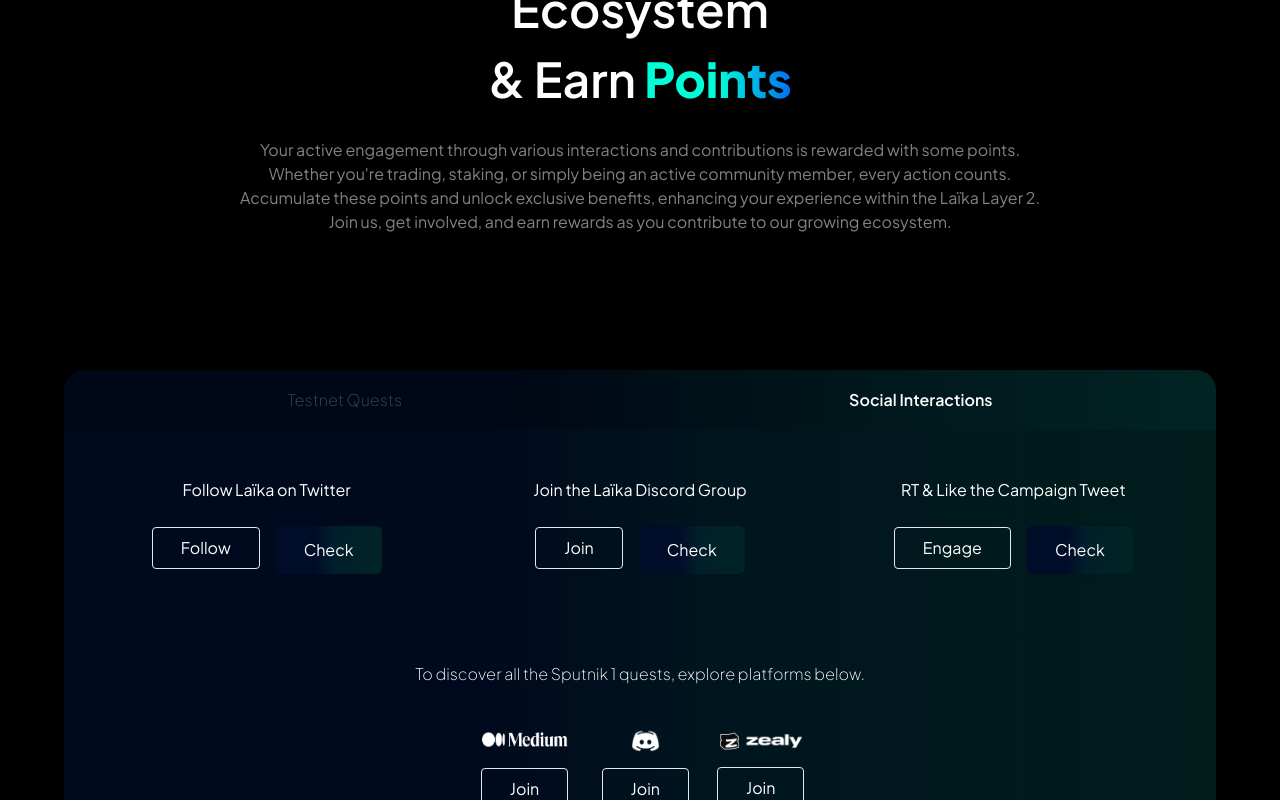
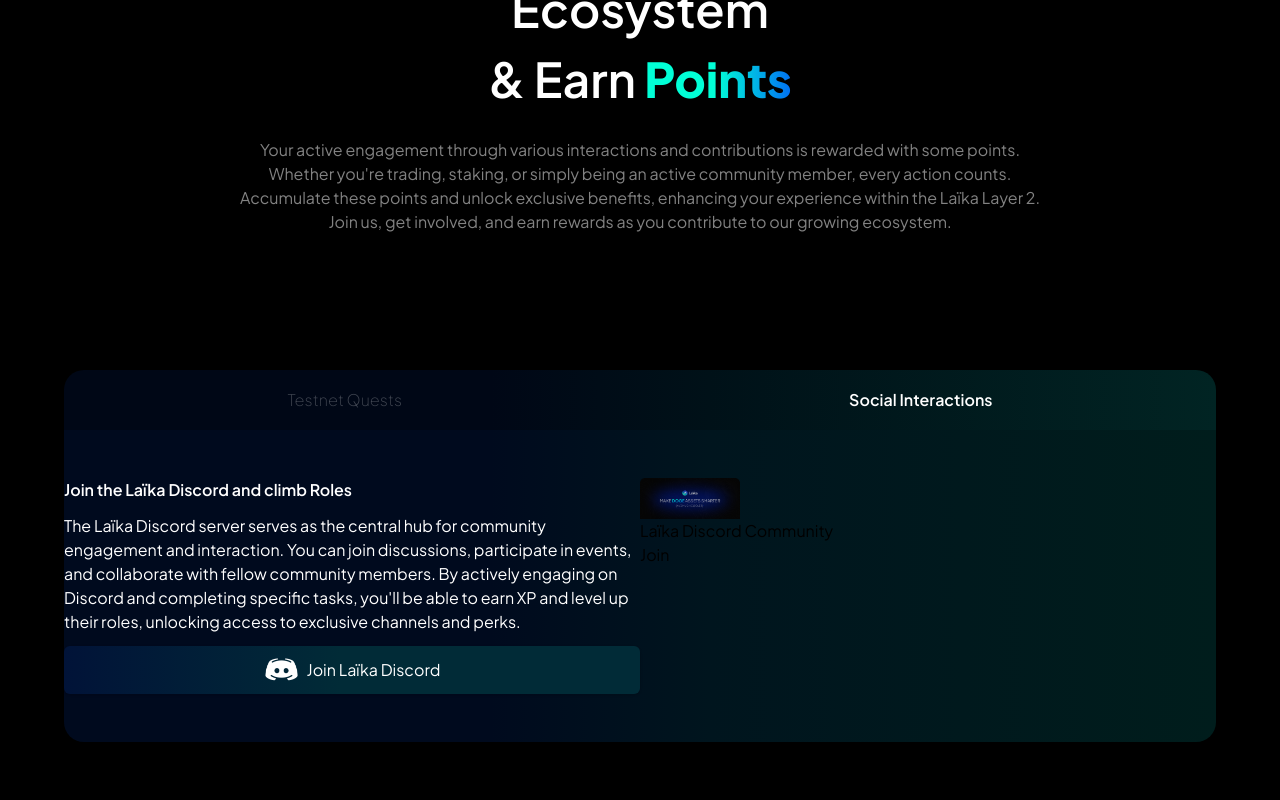
Before and after one commit to AbdurRehman1312/Laika_website, a React (Vite) app: page /sputnik in a window 1280 px wide. Both pictures are taken after a click on the button "Social Interactions". Shown: the part 888-1688 px from the top of the page. Built offline with nearby package versions, Linux system fonts and the light colour scheme.

Commit message:
tabs sputnik

```diff
--- a/src/assets/index.js
+++ b/src/assets/index.js
@@ -71,3 +71,4 @@
 export { default as sparrow } from "./sparrow1.png";
 export { default as spundo } from "./spundo.png";
 export { default as refresh } from "./refresh.png";
+export { default as laikaDiscord } from "./Laika-Discord.png";
--- a/src/components/Quests.jsx
+++ b/src/components/Quests.jsx
@@ -8,7 +8,7 @@
   const scrollToTop = () => {
     window.scrollTo({ top: 0 });
   };
-  const [activeTab, setActiveTab] = useState("mainQuest");
+  const [activeTab, setActiveTab] = useState("tweetToEarn");
 
   const handleTabClick = (tab) => {
     setActiveTab(tab);
@@ -154,277 +154,55 @@
       case "supportLaika":
         return (
           <>
-            <div className="grid grid-cols-1 md:grid-cols-2 lg:grid-cols-3 mt-5 md:mt-0 gap-8 md:gap-6  mx-7 pb-12">
-              <div className="flex flex-col items-center gap-5">
-                <h1 className="text-white text-center">
-                  Follow Laïka on Twitter
-                </h1>
-                <div className="flex gap-4 items-center justify-center">
-                  <a
-                    href="https://twitter.com/Laika_Layer2/"
-                    target="_blank"
-                    className="border rounded py-2 px-7 text-white"
-                  >
-                    Follow
-                  </a>
-                  <a href="https://zealy.io/cw/laikalayer2/questboard" target="_blank">
-                    <Button name="Check" style="px-7 " />
-                  </a>
+            <div>
+              <div className="flex justify-between">
+                <div className="w-[50%]">
+                  <div className="flex flex-col gap-3">
+                    <h2 className="text-white font-semibold">
+                      Join the Laïka Discord and climb Roles
+                    </h2>
+                    <p className="text-white">
+                      The Laïka Discord server serves as the central hub for community engagement and interaction. You can join discussions, participate in events, and collaborate with fellow community members. By actively engaging on Discord and completing specific tasks, you'll be able to earn XP and level up their roles, unlocking access to exclusive channels and perks.
+                    </p>
+                    <ButtonImage
+                      name="Join Laïka Discord"
+                      img="discord"
+                      style=" px-8 bg_gradient5"
+                      imgStyle=" h-8"
+                      includeHoverEffect={false}
+                    />
                   </div>
                 </div>
-              <div className="flex flex-col items-center gap-5">
-                <h1 className="text-white text-center">
-                  Join the Laïka Discord Group
-                </h1>
-                <div className="flex gap-4 items-center justify-center">
-                  <a
-                    href="https://discord.com/invite/YTHa4fda5r"
-                    target="_blank"
-                    className="border rounded py-2 px-7 text-white"
-                  >
-                    Join
-                  </a>
-                  <a href="https://zealy.io/cw/laikalayer2/questboard" target="_blank">
-                    <Button name="Check" style="px-7 " />
-                  </a>
+                <div className="w-[50%]">
+                  <div>
+                    <div>
+                      <div>
+                        <img src={images.laikaDiscord} alt="" width={100}/>
                       </div>
-              </div>
-              <div className="flex flex-col items-center gap-5">
-                <h1 className="text-white text-center">
-                  RT & Like the Campaign Tweet
-                </h1>
-                <div className="flex gap-4 items-center justify-center">
-                  <a
-                    href="https://twitter.com/Laika_Layer2/status/1768690859673874692"
-                    target="_blank"
-                    className="border rounded py-2 px-7 text-white"
-                  >
-                    Engage
-                  </a>
-                  <a href="https://zealy.io/cw/laikalayer2/questboard" target="_blank">
-                    <Button name="Check" style="px-7 " />
-                  </a>
+                      <div>
+                          <h1>Laïka Discord Community</h1>
+                          <a href=""><button>Join</button></a>
                       </div>
                     </div>
                   </div>
-            <div className="flex flex-col items-center my-10 ">
-              <p className="text-white font-extralight text-center w-full max-w-xs md:max-w-md lg:max-w-lg mb-10">
-                To discover all the Sputnik 1 quests, explore platforms below.
-              </p>
-              <div className="flex flex-col md:flex-row items-center gap-7">
-                <div className="flex flex-col items-center gap-3">
-                  <div className="w-[98px] h-[30px]">
-                    <img
-                      src={images.medium}
-                      alt=""
-                      className="w-full h-[90%]"
-                    />
                 </div>
-                  <a href="https://medium.com/@laika-layer2" target="_blank" className="border rounded py-2 px-7 text-white">
-                    Join
-                  </a>
               </div>
-                <div className="flex flex-col items-center gap-3">
-                  <div className="w-[29px] h-[29px]">
-                    <img
-                      src={images.discord}
-                      alt=""
-                      className="w-full h-[100%]"
-                    />
+
+
+              <div>
+                <div>
+
                 </div>
-                  <a href="https://discord.com/invite/YTHa4fda5r" target="_blank" className="border rounded py-2 px-7 text-white">
-                    Join
-                  </a>
-                </div>
-                <div className="flex flex-col items-center gap-3">
-                  <div className="w-[82px] h-[28px]">
-                    <img
-                      src={images.Zealy}
-                      alt=""
-                      className="w-full h-[100%]"
-                    />
-                  </div>
-                  <a href="https://zealy.io/cw/laikalayer2/questboard" target="_blank" className="border rounded py-2 px-7 text-white">
-                    Join
-                  </a>
+                <div>
+
                 </div>
               </div>
             </div>
           </>
         );
 
-        return (
-
-          <>
-            <div className="grid grid-cols-1 md:grid-cols-2 lg:grid-cols-3 mt-5 md:mt-0 gap-8 md:gap-6  mx-7 pb-12">
-              <div className="flex flex-col items-center gap-5">
-                <h1 className="text-white text-center">
-                  Follow Laïka on Twitter
-                </h1>
-                <div className="flex gap-4 items-center justify-center">
-                  <a
-                    href="https://twitter.com/Laika_Layer2/"
-                    target="_blank"
-                    className="border rounded py-2 px-7 text-white"
-                  >
-                    Follow
-                  </a>
-                  <a href="https://zealy.io/cw/laikalayer2/questboard" target="_blank">
-                    <Button name="Check" style="px-7 " />
-                  </a>
-                </div>
-              </div>
-              <div className="flex flex-col items-center gap-5">
-                <h1 className="text-white text-center">
-                  Join the Laïka Discord Group
-                </h1>
-                <div className="flex gap-4 items-center justify-center">
-                  <a
-                    href="https://discord.com/invite/YTHa4fda5r"
-                    target="_blank"
-                    className="border rounded py-2 px-7 text-white"
-                  >
-                    Join
-                  </a>
-                  <a href="https://zealy.io/cw/laikalayer2/questboard" target="_blank">
-                    <Button name="Check" style="px-7 " />
-                  </a>
-                </div>
-              </div>
-              <div className="flex flex-col items-center gap-5">
-                <h1 className="text-white text-center">
-                  RT & Like the Campaign Tweet
-                </h1>
-                <div className="flex gap-4 items-center justify-center">
-                  <a
-                    href="https://twitter.com/Laika_Layer2/status/1768690859673874692"
-                    target="_blank"
-                    className="border rounded py-2 px-7 text-white"
-                  >
-                    Engage
-                  </a>
-                  <a href="https://zealy.io/cw/laikalayer2/questboard" target="_blank">
-                    <Button name="Check" style="px-7 " />
-                  </a>
-                </div>
-              </div>
-            </div>
-            <div className="flex flex-col items-center my-10 ">
-              <p className="text-white font-extralight text-center w-full max-w-xs md:max-w-md lg:max-w-lg mb-10">
-                To discover all the Sputnik 1 quests, explore platforms below.
-              </p>
-              <div className="flex flex-col md:flex-row items-center gap-7">
-                <div className="flex flex-col items-center gap-3">
-                  <div className="w-[98px] h-[30px]">
-                    <img
-                      src={images.medium}
-                      alt=""
-                      className="w-full h-[90%]"
-                    />
-                  </div>
-                  <a href="https://medium.com/@laika-layer2" target="_blank" className="border rounded py-2 px-7 text-white">
-                    Join
-                  </a>
-                </div>
-                <div className="flex flex-col items-center gap-3">
-                  <div className="w-[29px] h-[29px]">
-                    <img
-                      src={images.discord}
-                      alt=""
-                      className="w-full h-[100%]"
-                    />
-                  </div>
-                  <a href="https://discord.com/invite/YTHa4fda5r" target="_blank" className="border rounded py-2 px-7 text-white">
-                    Join
-                  </a>
-                </div>
-                <div className="flex flex-col items-center gap-3">
-                  <div className="w-[82px] h-[28px]">
-                    <img
-                      src={images.Zealy}
-                      alt=""
-                      className="w-full h-[100%]"
-                    />
-                  </div>
-                  <a href="https://zealy.io/cw/laikalayer2/questboard" target="_blank" className="border rounded py-2 px-7 text-white">
-                    Join
-                  </a>
-                </div>
-              </div>
-            </div>
-
-
-            {/* <div className="flex flex-col items-center gap-4 py-8">
-            <div className="flex items-center gap-1">
-              <img src={images.lock} alt="" width={20} />
-              <h1 className="text-white text-center">Main quests locked</h1>
-            </div>
-
-            <p className="text-white font-extralight text-center w-full max-w-xs md:max-w-md lg:max-w-lg">
-            To unlock all Laika quests and collect Meme Points, you must first complete these three steps
-            </p>
-          </div>
-          <div className="grid grid-cols-1 md:grid-cols-2 lg:grid-cols-3 mt-5 md:mt-0 gap-8 md:gap-6  mx-7 pb-12">
-            <div className="flex flex-col items-center gap-5">
-              <h1 className="text-white text-center">
-                Follow Laïka on Twitter
-              </h1>
-              <div className="flex gap-4 items-center justify-center">
-                <a
-                  href="https://twitter.com/Laika_Layer2/"
-                  target="_blank"
-                  className="border rounded py-2 px-7 text-white"
-                >
-                  Follow
-                </a>
-                <a href="https://zealy.io/cw/laikalayer2/questboard" target="_blank">
-                  <Button name="Check" style="px-7 " />
-                </a>
-              </div>
-            </div>
-            <div className="flex flex-col items-center gap-5">
-              <h1 className="text-white text-center">
-              Join the Laïka Telegram Group
-              </h1>
-              <div className="flex gap-4 items-center justify-center">
-                <a
-                  href="https://discord.com/invite/YTHa4fda5r"
-                  target="_blank"
-                  className="border rounded py-2 px-7 text-white"
-                >
-                  Join
-                </a>
-                <a href="https://zealy.io/cw/laikalayer2/questboard" target="_blank">
-                  <Button name="Check" style="px-7 " />
-                </a>
-              </div>
-            </div>
-            <div className="flex flex-col items-center gap-5">
-              <h1 className="text-white text-center">
-                RT & Like the Campaign Tweet
-              </h1>
-              <div className="flex gap-4 items-center justify-center">
-              <a
-                  href="https://twitter.com/Laika_Layer2/status/1768690859673874692"
-                  target="_blank"
-                  className="border rounded py-2 px-7 text-white"
-                >
-                  See Tweet
-                </a>
-                <a href="https://zealy.io/cw/laikalayer2/questboard" target="_blank">
-                  <Button name="Check" style="px-7 " />
-                </a>
-              </div>
-            </div>
-          </div> */}
-          </>
-
-
-
-        );
     }
   };
-
   return (
     <>
       <section className="my-8 md:my-32">
```
Also changed, not shown: src/assets/Laika-Discord.png (added). Lines whose indentation alone changed are shown as unchanged.
